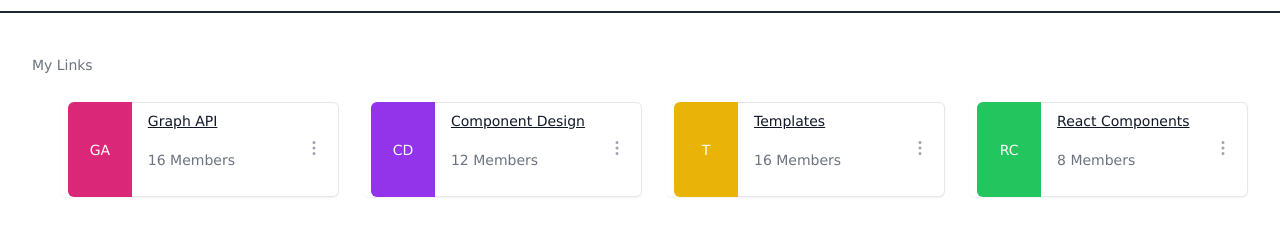
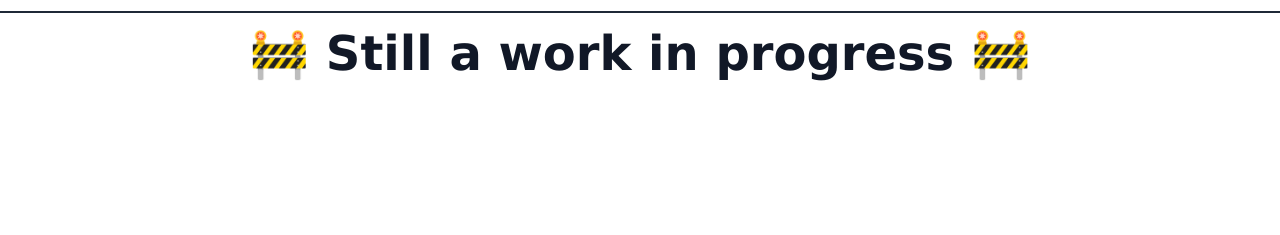
Before and after one commit to thejayhaykid/astro-blog, an Astro site: page /links in a window 1280 px wide. Shown: the part 53-288 px from the top of the page. Built offline with nearby package versions, Linux system fonts and the light colour scheme; Astro itself is replaced by a stand-in of ours; a web font is replaced by a local one.

Commit message:
Update links.astro

```diff
--- a/src/pages/links.astro
+++ b/src/pages/links.astro
@@ -14,7 +14,8 @@ const title = `${SITE_TITLE} | Links`;
   <article
     class="prose prose-lg max-w-none dark:prose-invert dark:prose-h1:text-gray-50 dark:prose-h2:text-gray-50 dark:prose-h3:text-gray-50 dark:bg-gray-900 dark:text-gray-50 mt-4"
   >
-    <div>
+    <h1>🚧 Still a work in progress 🚧</h1>
+    <!-- <div>
       <h2 class="text-sm font-medium text-gray-500">My Links</h2>
       <ul
         role="list"
@@ -161,6 +162,6 @@ const title = `${SITE_TITLE} | Links`;
           </div>
         </li>
       </ul>
-    </div>
+    </div> -->
   </article>
 </div>
```
